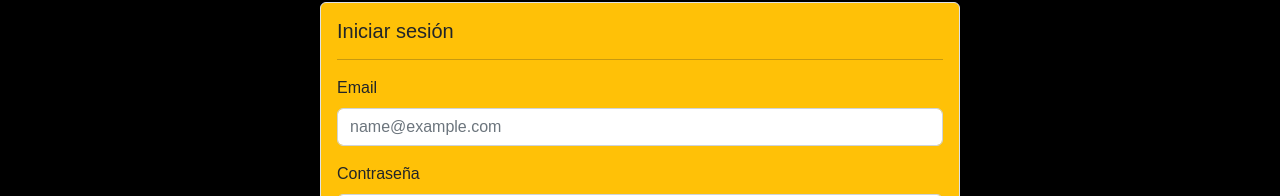
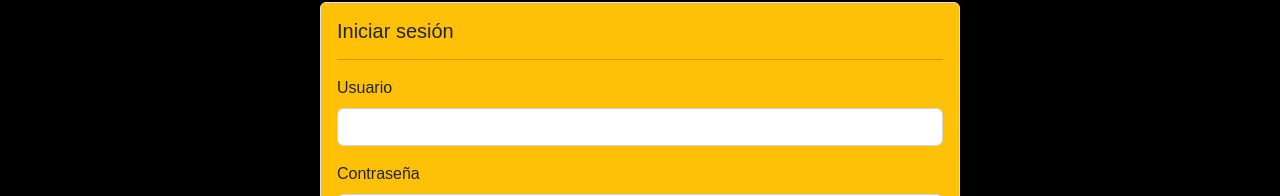
Before and after one commit to Jsaano/proyecto-fronted-optimum-web, a React (Create React App) app: page /public/login in a window 1280 px wide. Shown: the part 346-542 px from the top of the page. Built offline with nearby package versions, Linux system fonts and the light colour scheme.

Commit message:
decimo segundo commit

```diff
--- a/src/components/login.jsx
+++ b/src/components/login.jsx
@@ -17,7 +17,7 @@ const Login = () => {
       const response = await fetch(
         `${process.env.REACT_APP_BASE_URL}/public/login`,
         {
-          method: "GET",
+          method: "POST",
           headers: { "Content-Type": "application/json" },
           body: JSON.stringify(user),
         }
@@ -54,12 +54,11 @@ const Login = () => {
           <hr />
         </div>
         <Form.Group className="mb-3" controlId="exampleForm.ControlInput1">
-          <Form.Label>Email</Form.Label>
+          <Form.Label>Usuario</Form.Label>
           <Form.Control
             name="username"
             onChange={handleInputChange}
-            type="email"
-            placeholder="name@example.com"
+            type="text"
           />
         </Form.Group>
         <Form.Group className="mb-3" controlId="exampleForm.ControlInput1">
```
